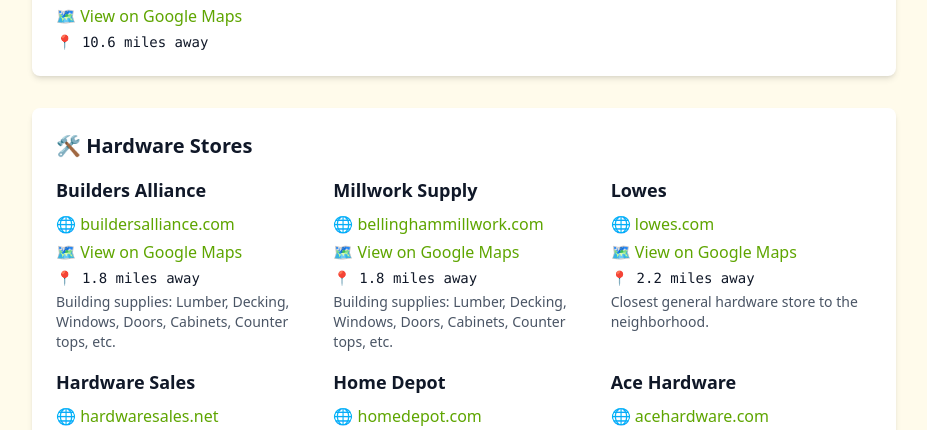
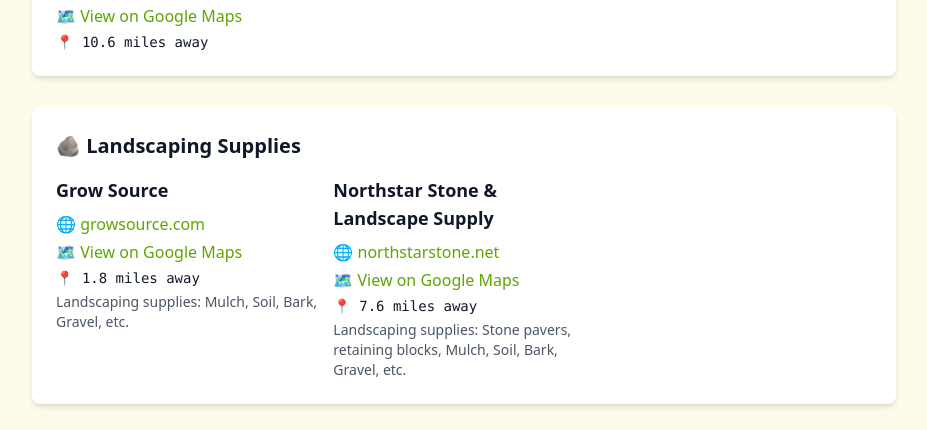
Before and after one commit to kyle-rader/woodside.github.io, a SvelteKit app: page /resources in a window 1280 px wide. Shown: the part 701-1131 px from the top of the page, without its empty margins (176-1103 px from the left). Built offline with nearby package versions, Linux system fonts and the light colour scheme.

Commit message:
add landscape supplies to resources

```diff
--- a/src/routes/resources/businesses.svelte
+++ b/src/routes/resources/businesses.svelte
@@ -29,6 +29,23 @@
 			mapUrl: 'https://maps.app.goo.gl/2SidvnjecN4LsmwN6',
 			distanceMiles: 10.6,
 			note: ''
+		}
+	];
+
+	let landscaping = [
+		{
+			name: 'Grow Source',
+			website: 'http://growsource.com',
+			mapUrl: 'https://maps.app.goo.gl/jL9S4sEcdUyAoYfB6',
+			distanceMiles: 1.8,
+			note: 'Landscaping supplies: Mulch, Soil, Bark, Gravel, etc.'
+		},
+		{
+			name: 'Northstar Stone & Landscape Supply',
+			website: 'http://www.northstarstone.net',
+			mapUrl: 'https://maps.app.goo.gl/W1UWbCnN1XbqzCZR6',
+			distanceMiles: 7.6,
+			note: 'Landscaping supplies: Stone pavers, retaining blocks, Mulch, Soil, Bark, Gravel, etc.'
 		}
 	];
 
@@ -80,4 +97,5 @@
 </script>
 
 <BusinessList title="🌳 Garden Nurseries" businesses={gardening} />
+<BusinessList title="🪨 Landscaping Supplies" businesses={landscaping} />
 <BusinessList title="🛠️ Hardware Stores" businesses={hardware} />
```
